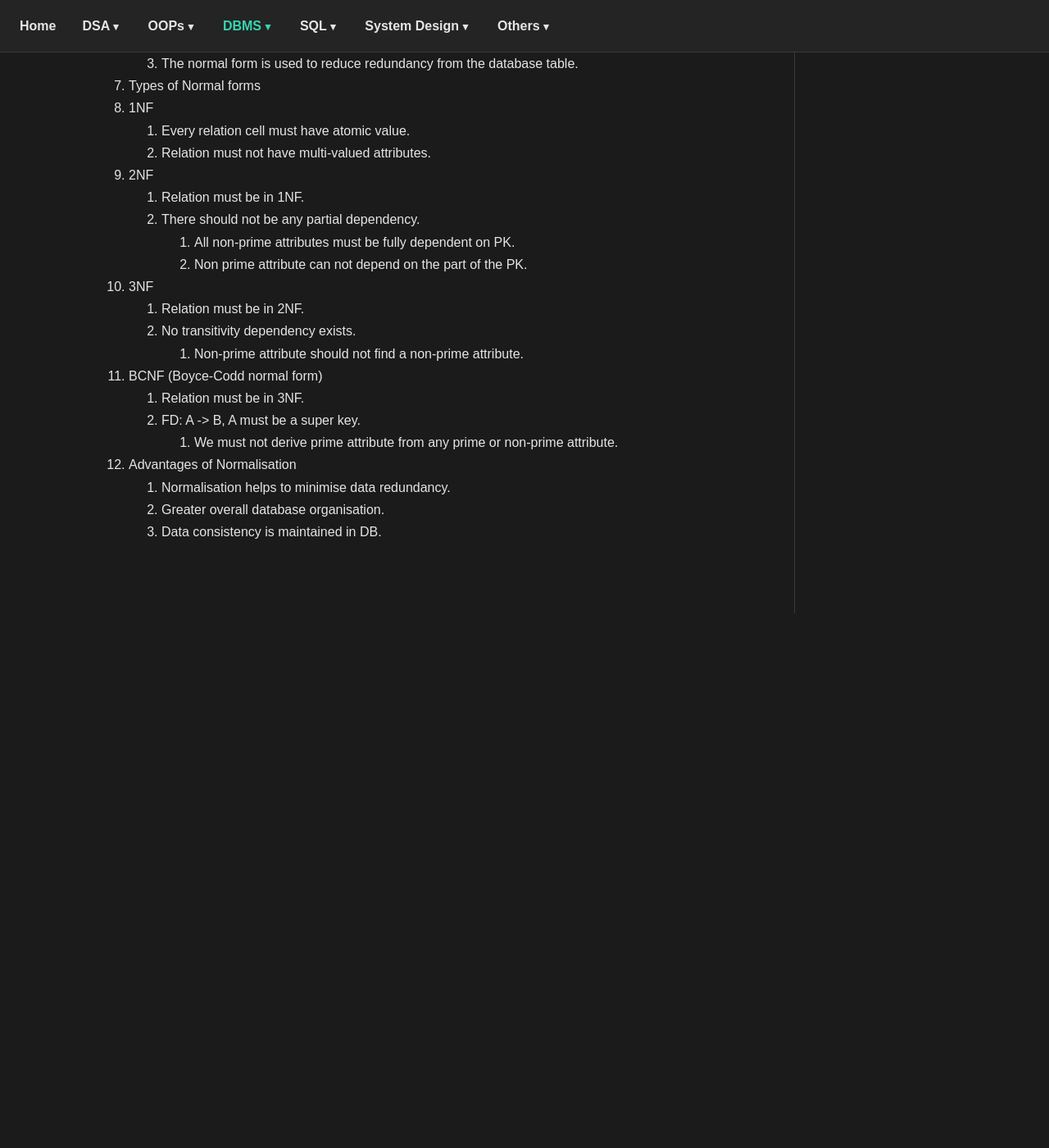
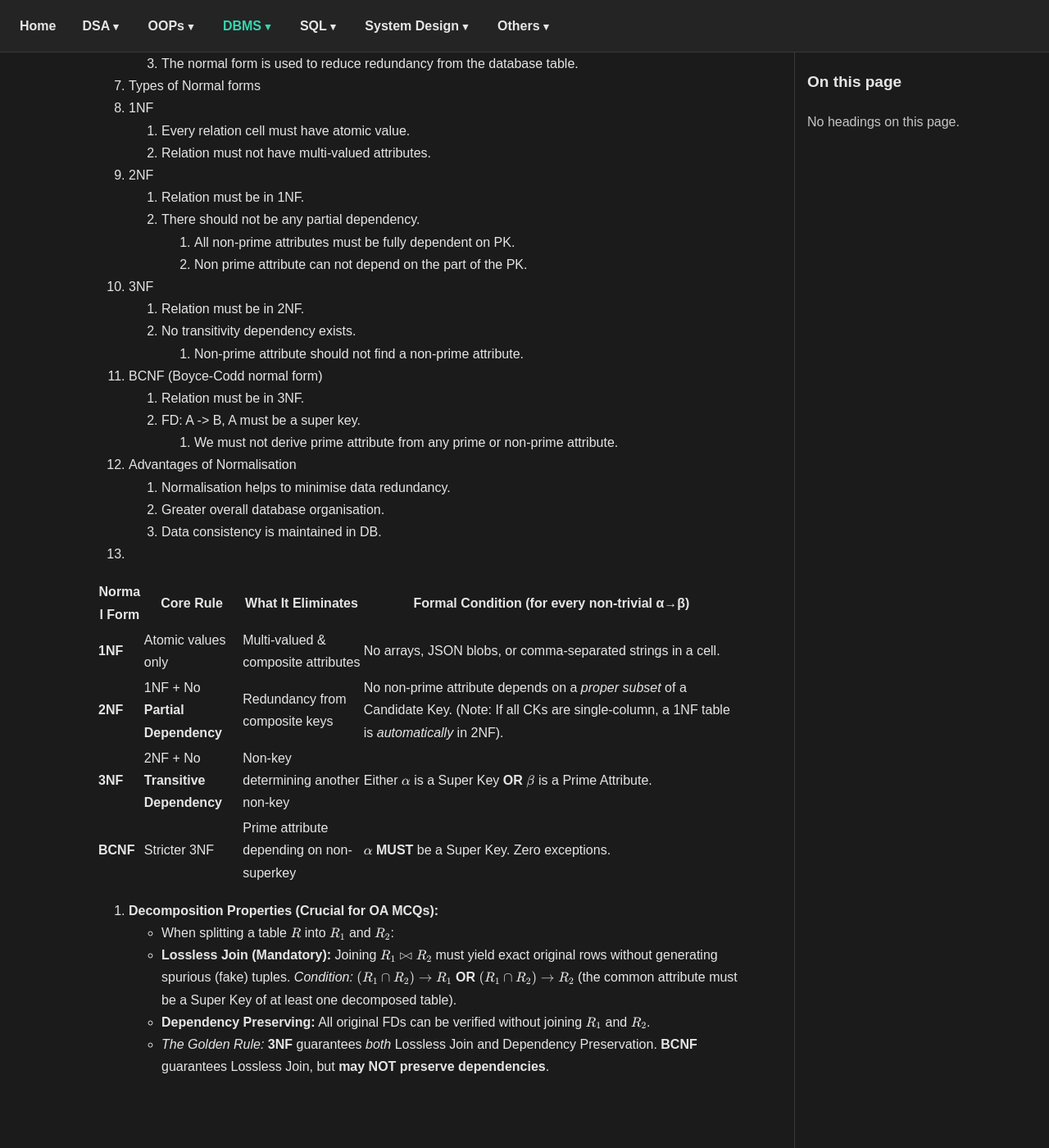
Before and after one commit to Mritunjay28/obsidian-notes, a Jekyll site: the page built from content/DBMS/DBMS/DBMS/LEC-11 Normalisation.md, in a window 1280 px wide and 1400 px high, scrolled down 1611 px. Shown: the whole window at 82% size. Built offline with Jekyll 4.4.1, drawn with Linux system fonts in a browser that asks for light colours; before the commit the page ends 2359 px from its top, so only the background shows below that.

Commit message:
PUSH NOTE : LEC-11 Normalisation.md

```diff
--- a/content/DBMS/DBMS/DBMS/LEC-11 Normalisation.md
+++ b/content/DBMS/DBMS/DBMS/LEC-11 Normalisation.md
@@ -66,3 +66,17 @@ share: true
 	1. Normalisation helps to minimise data redundancy.
 	2. Greater overall database organisation.
 	3. Data consistency is maintained in DB.
+30.
+
+|**Normal Form**|**Core Rule**|**What It Eliminates**|**Formal Condition (for every non-trivial α→β)**|
+|---|---|---|---|
+|**1NF**|Atomic values only|Multi-valued & composite attributes|No arrays, JSON blobs, or comma-separated strings in a cell.|
+|**2NF**|1NF + No **Partial Dependency**|Redundancy from composite keys|No non-prime attribute depends on a _proper subset_ of a Candidate Key. (Note: If all CKs are single-column, a 1NF table is _automatically_ in 2NF).|
+|**3NF**|2NF + No **Transitive Dependency**|Non-key determining another non-key|Either $\alpha$ is a Super Key **OR** $\beta$ is a Prime Attribute.|
+|**BCNF**|Stricter 3NF|Prime attribute depending on non-superkey|$\alpha$ **MUST** be a Super Key. Zero exceptions.|
+
+31. **Decomposition Properties (Crucial for OA MCQs):**
+    -  When splitting a table $R$ into $R_1$ and $R_2$:
+    - **Lossless Join (Mandatory):** Joining $R_1 \bowtie R_2$ must yield exact original rows without generating spurious (fake) tuples. _Condition:_ $(R_1 \cap R_2) \rightarrow R_1$ **OR** $(R_1 \cap R_2) \rightarrow R_2$ (the common attribute must be a Super Key of at least one decomposed table).
+    - **Dependency Preserving:** All original FDs can be verified without joining $R_1$ and $R_2$.
+    - _The Golden Rule:_ **3NF** guarantees _both_ Lossless Join and Dependency Preservation. **BCNF** guarantees Lossless Join, but **may NOT preserve dependencies**.
```
